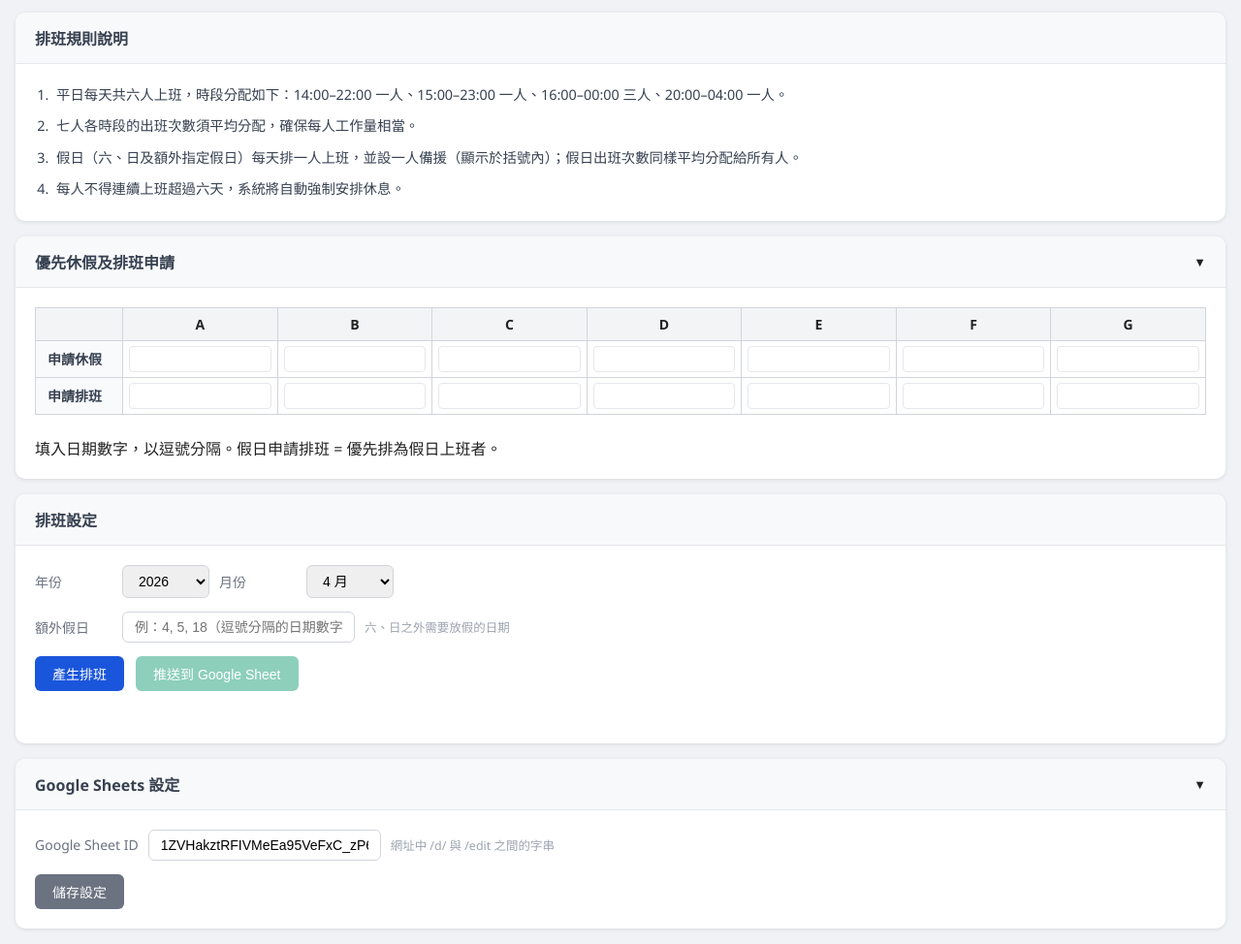
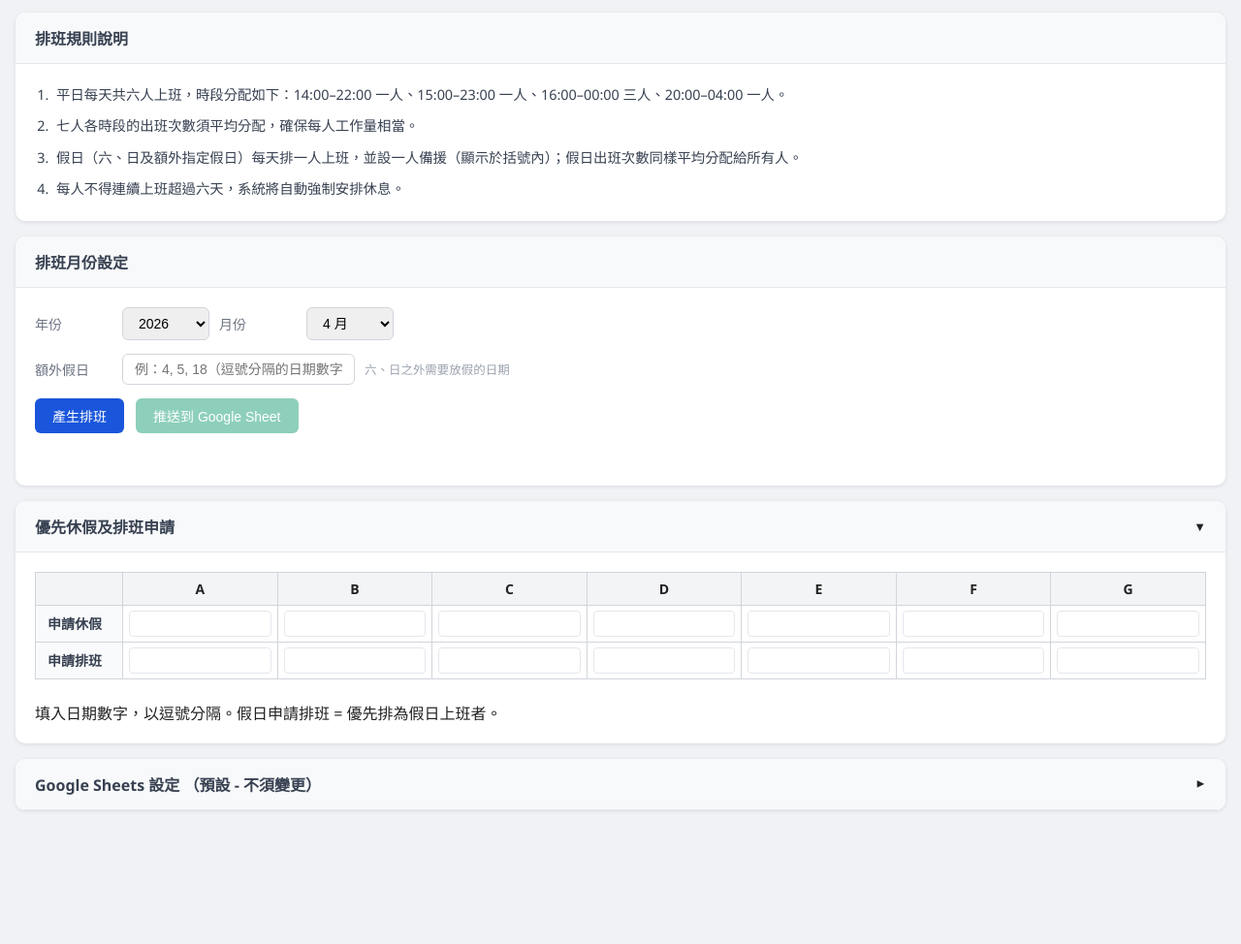
Before and after one commit to wwhsiao0426/scheduler, a plain HTML site: page index.html in a window 1280 px wide. Shown: the part 73-1047 px from the top of the page at 97% size. After the commit the page ends 925 px from the top, so only its background shows below. Drawn offline with Linux system fonts and the light colour scheme.

Commit message:
Update index.html

```diff
--- a/index.html
+++ b/index.html
@@ -12,7 +12,7 @@
       <h1>排班表系統</h1>
     </header>
 
-    <!-- 排班說明 -->
+    <!-- 排班規則說明 -->
     <section class="card">
       <div class="card-header">
         <h2>排班規則說明</h2>
@@ -27,7 +27,32 @@
       </div>
     </section>
 
-    <!-- 申請休假 / 排班 -->
+    <!-- 排班月份設定 -->
+    <section class="card">
+      <div class="card-header">
+        <h2>排班月份設定</h2>
+      </div>
+      <div class="card-body">
+        <div class="form-row">
+          <label>年份</label>
+          <select id="year-select"></select>
+          <label>月份</label>
+          <select id="month-select"></select>
+        </div>
+        <div class="form-row">
+          <label>額外假日</label>
+          <input type="text" id="extra-holidays" placeholder="例：4, 5, 18（逗號分隔的日期數字）">
+          <span class="hint">六、日之外需要放假的日期</span>
+        </div>
+        <div class="form-row actions">
+          <button onclick="handleGenerate()" class="btn primary">產生排班</button>
+          <button onclick="handlePush()" class="btn success" id="push-btn" disabled>推送到 Google Sheet</button>
+        </div>
+        <div id="msg-area"></div>
+      </div>
+    </section>
+
+    <!-- 優先休假及排班申請 -->
     <section class="card">
       <div class="card-header" onclick="toggleSection('request-body')">
         <h2>優先休假及排班申請</h2>
@@ -70,31 +95,6 @@
       </div>
     </section>
 
-    <!-- 排班設定 -->
-    <section class="card">
-      <div class="card-header">
-        <h2>排班設定</h2>
-      </div>
-      <div class="card-body">
-        <div class="form-row">
-          <label>年份</label>
-          <select id="year-select"></select>
-          <label>月份</label>
-          <select id="month-select"></select>
-        </div>
-        <div class="form-row">
-          <label>額外假日</label>
-          <input type="text" id="extra-holidays" placeholder="例：4, 5, 18（逗號分隔的日期數字）">
-          <span class="hint">六、日之外需要放假的日期</span>
-        </div>
-        <div class="form-row actions">
-          <button onclick="handleGenerate()" class="btn primary">產生排班</button>
-          <button onclick="handlePush()" class="btn success" id="push-btn" disabled>推送到 Google Sheet</button>
-        </div>
-        <div id="msg-area"></div>
-      </div>
-    </section>
-
     <!-- 排班表 -->
     <section class="card" id="calendar-section" style="display:none">
       <div class="card-header">
@@ -117,13 +117,13 @@
       </div>
     </section>
 
-    <!-- Google Sheet 設定 -->
+    <!-- Google Sheets 設定 -->
     <section class="card">
       <div class="card-header" onclick="toggleSection('config-body')">
-        <h2>Google Sheets 設定</h2>
-        <span class="toggle-icon" id="config-icon">▼</span>
+        <h2>Google Sheets 設定 <span class="header-hint">（預設 - 不須變更）</span></h2>
+        <span class="toggle-icon collapsed" id="config-icon">▼</span>
       </div>
-      <div id="config-body" class="card-body">
+      <div id="config-body" class="card-body" style="display:none">
         <div class="form-row">
           <label>Google Sheet ID</label>
           <input type="text" id="sheet-id" placeholder="從試算表網址中取得的 ID">
```
